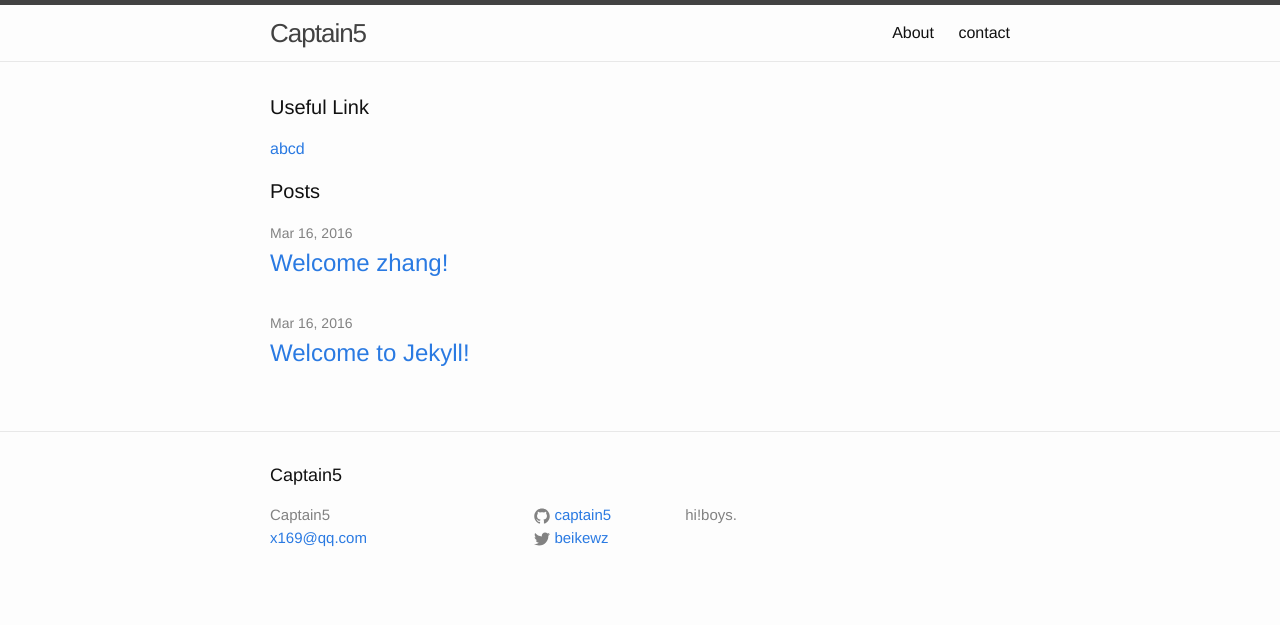
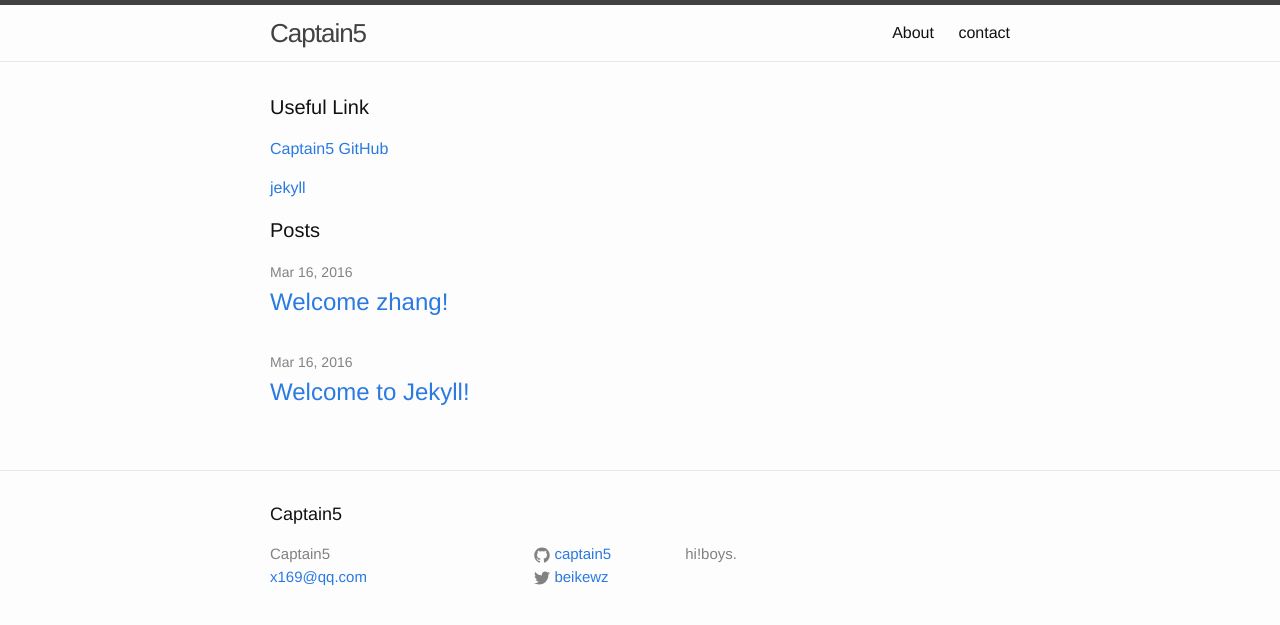
Before and after one commit to captain5/captain5.github.io, a Jekyll site: the page built from index.html, in a window 1280 px wide. Shown: the top 625 px of the page. Built offline with Jekyll 4.4.1, drawn with Linux system fonts in a browser that asks for light colours.

Commit message:
Update index.html

```diff
--- a/index.html
+++ b/index.html
@@ -6,9 +6,8 @@ layout: default
   <h1 class="page-heading">Useful Link</h1>
   <a href="http://abcd.com>abcddd</a>
   <br>
-  <a href="http://abc.com>abcd</a>
-
-<p>
+ <p><a href="https://github.com/captain5"  target="_black">Captain5 GitHub</a></p>
+ <p><a href="https://jekyllrb.com/"  target="_black">jekyll</a></p>
 <p>
   <h1 class="page-heading">Posts</h1>
   <ul class="post-list">
```
